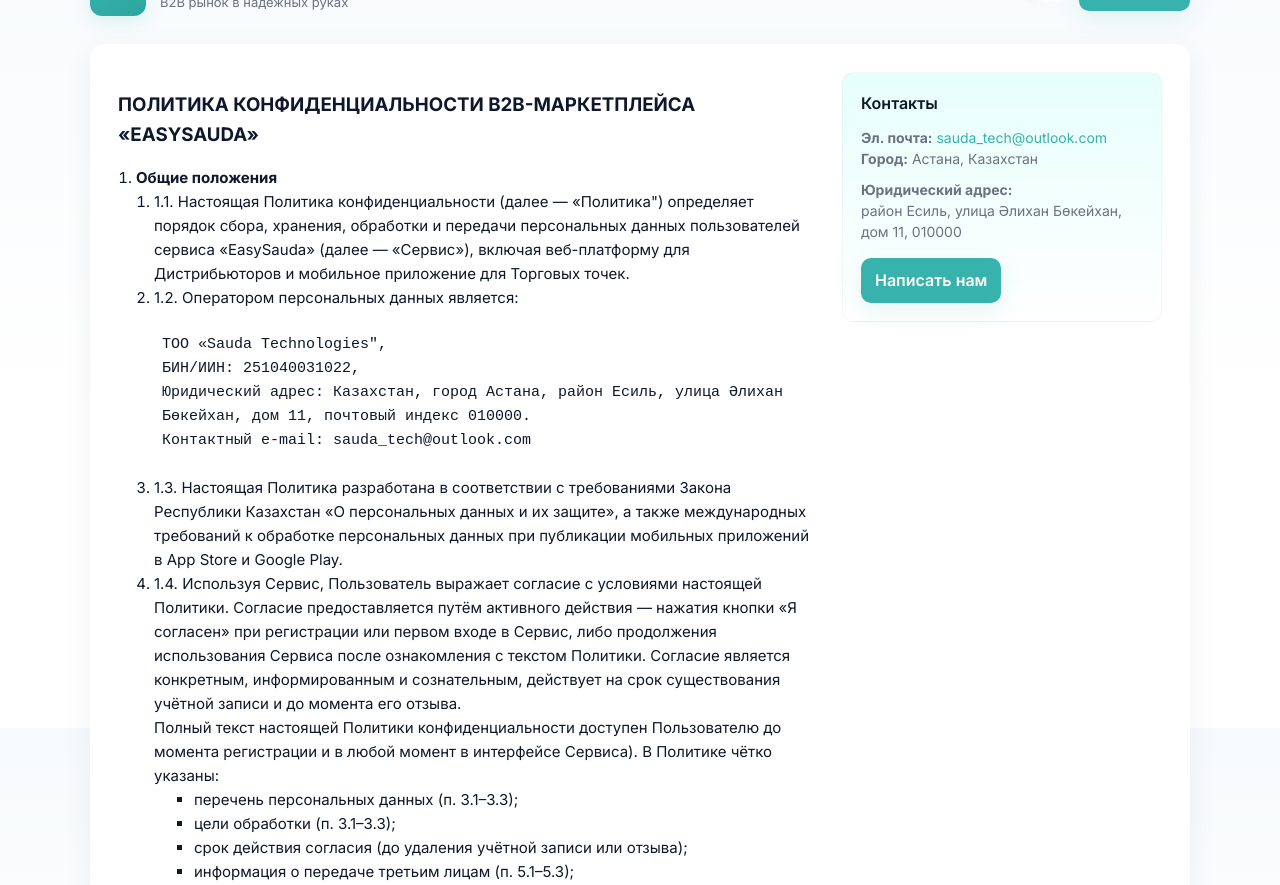
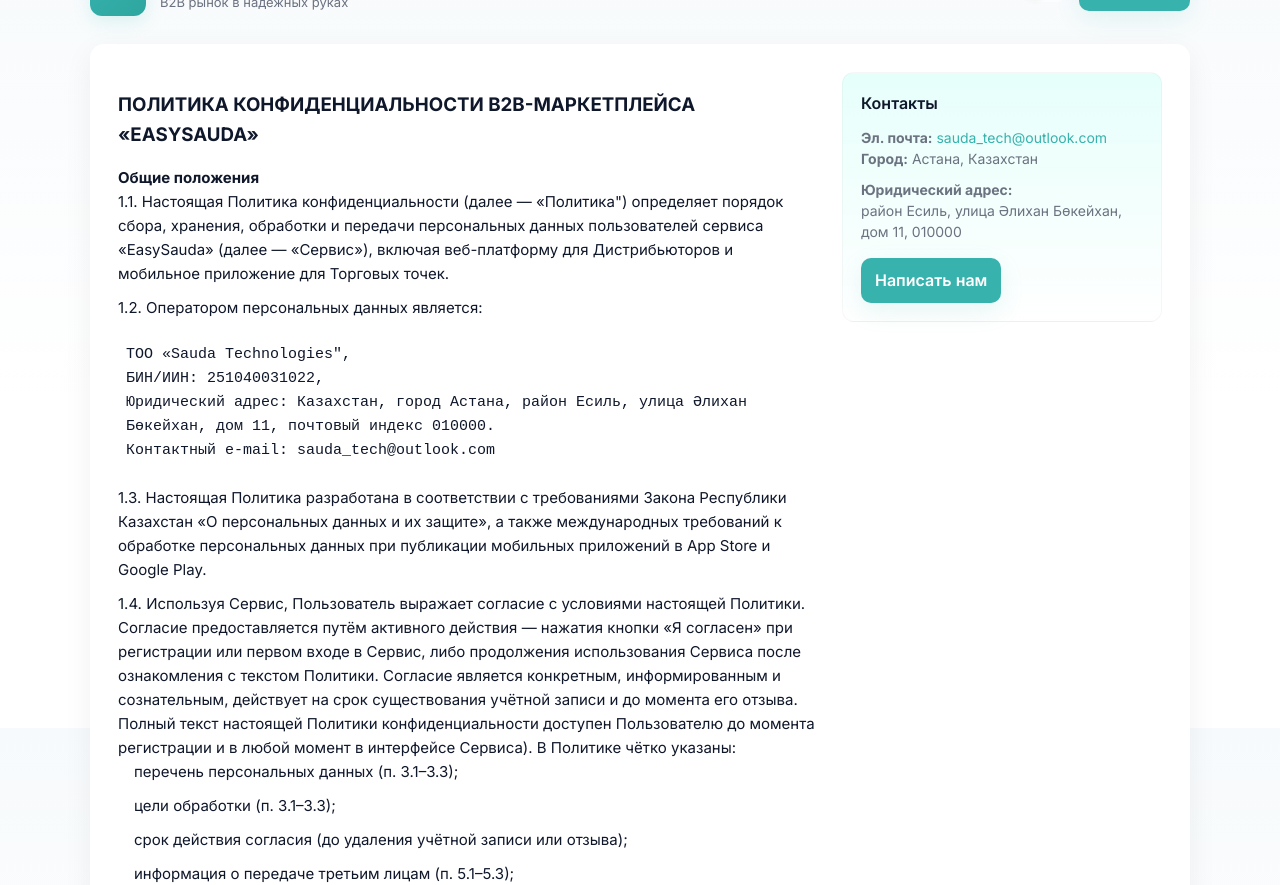
Before and after one commit to saudatechnologies/saudatechnologies.github.io, a plain HTML site: page index.html in a window 1280 px wide. Shown: the part 72-957 px from the top of the page. Drawn offline with Linux system fonts and the light colour scheme.

Commit message:
Update index.html

```diff
--- a/index.html
+++ b/index.html
@@ -4,16 +4,12 @@
   <meta charset="utf-8" />
   <meta name="viewport" content="width=device-width,initial-scale=1" />
   <title>ТОО "Sauda Technologies" — Политика конфиденциальности</title>
-  <!-- Если нужно верифицировать сайт в Google Search Console: вставьте сюда мета-тег, который выдаст GSC -->
-  <!-- <meta name="google-site-verification" content="ВАШ_КОД_ЗДЕСЬ" /> -->
 
-  <!-- Рекомендуется добавить эти метатеги для красивого предпросмотра в мессенджерах -->
   <meta name="description" content="Политика конфиденциальности B2B-маркетплейса EasySauda — ТОО Sauda Technologies. Контакты: sauda_tech@outlook.com" />
-  <meta property="og:title" content="ТОО \"Sauda Technologies\" — Политика конфиденциальности" />
+  <meta property="og:title" content="ТОО 'Sauda Technologies' — Политика конфиденциальности" />
   <meta property="og:description" content="B2B рынок в надежных руках — Политика конфиденциальности EasySauda" />
   <meta property="og:type" content="website" />
 
-  <!-- Google Fonts -->
   <link href="https://fonts.googleapis.com/css2?family=Inter:wght@300;400;600;700;800&display=swap" rel="stylesheet">
 
   <style>
@@ -22,7 +18,7 @@
       --card: #ffffff;
       --muted: #6b7280;
       --text: #0f172a;
-      --primary: #37B2AD; /* заданный цвет */
+      --primary: #37B2AD;
       --primary-600: #2ea6a0;
       --accent: #e6fffb;
       --glass: rgba(255,255,255,0.6);
@@ -87,8 +83,24 @@
     .policy{max-width:100%}
     .policy h3{margin-top:18px;margin-bottom:8px}
     .policy p, .policy li{color:var(--text);font-size:15px}
-    .policy ol{padding-left:18px}
     .policy pre{white-space:pre-wrap;background:transparent;padding:8px;border-radius:8px}
+
+    /* 🔹 Изменение: отключаем нумерацию у списков */
+    .policy ol {
+      list-style: none;
+      counter-reset: none;
+      padding-left: 0;
+      margin-left: 0;
+    }
+
+    .policy li {
+      margin-bottom: 10px;
+    }
+
+    .policy ul {
+      list-style: none;
+      padding-left: 16px;
+    }
 
     .aside{position:sticky;top:28px;background:linear-gradient(180deg,var(--accent),transparent);padding:18px;border-radius:12px;border:1px solid rgba(0,0,0,0.03)}
     .card-title{font-weight:600;margin-bottom:10px}
@@ -97,13 +109,10 @@
 
     footer.site{margin-top:18px;padding-top:12px;color:var(--muted);text-align:center;font-size:13px}
 
-    /* subtle anchor styles */
     a.btn{display:inline-block;padding:10px 14px;border-radius:10px;background:var(--primary);color:white;text-decoration:none;font-weight:600;box-shadow:0 8px 24px rgba(55,178,173,0.12)}
 
-    /* small responsive tweaks */
     @media (max-width:520px){body{padding:18px} .logo{width:48px;height:48px;font-size:16px}}
 
-    /* print-friendly */
     @media print{body{background:white;color:black} .controls, .toggle{display:none} }
 
   </style>
@@ -261,7 +270,6 @@
         </ol>
 
       </section>
-
       <aside class="aside" aria-label="Контакты и действия">
         <div>
           <div class="card-title">Контакты</div>
@@ -279,14 +287,11 @@
     </main>
 
     <footer class="site">&copy; 2025 ТОО "Sauda Technologies" — B2B рынок в надежных руках</footer>
-
   </div>
 
   <script>
     (function(){
-      const root = document.documentElement;
       const body = document.body;
-      // init theme from localStorage or default light
       const stored = localStorage.getItem('sauda-theme');
       const isDark = stored === 'dark';
       if(isDark){ body.setAttribute('data-theme','dark'); }
@@ -303,11 +308,8 @@
           toggle.setAttribute('aria-pressed','true');
         }
       });
-
-      // accessibility: allow keyboard toggle
       toggle.tabIndex = 0;
       toggle.addEventListener('keydown', (e)=>{ if(e.key === 'Enter' || e.key === ' ') toggle.click(); });
-
     })();
   </script>
 </body>
```
